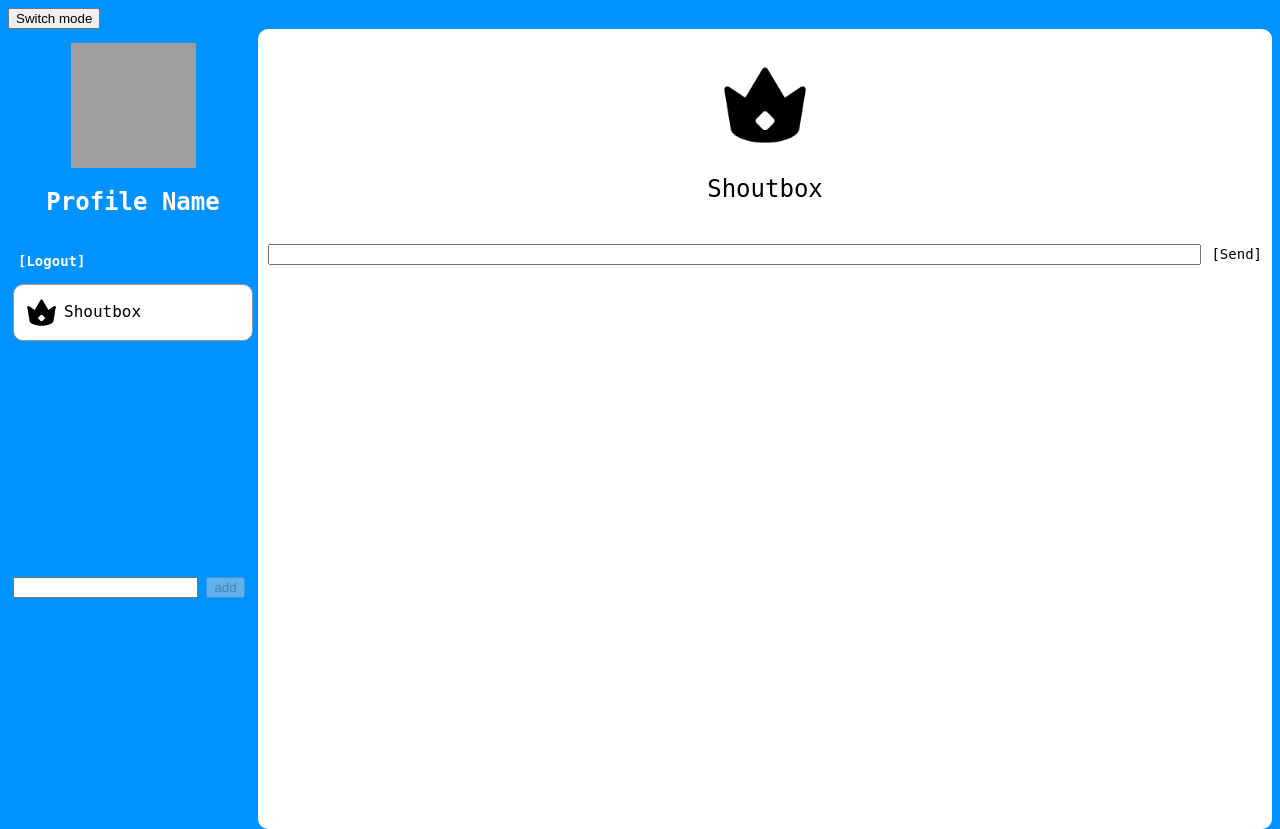
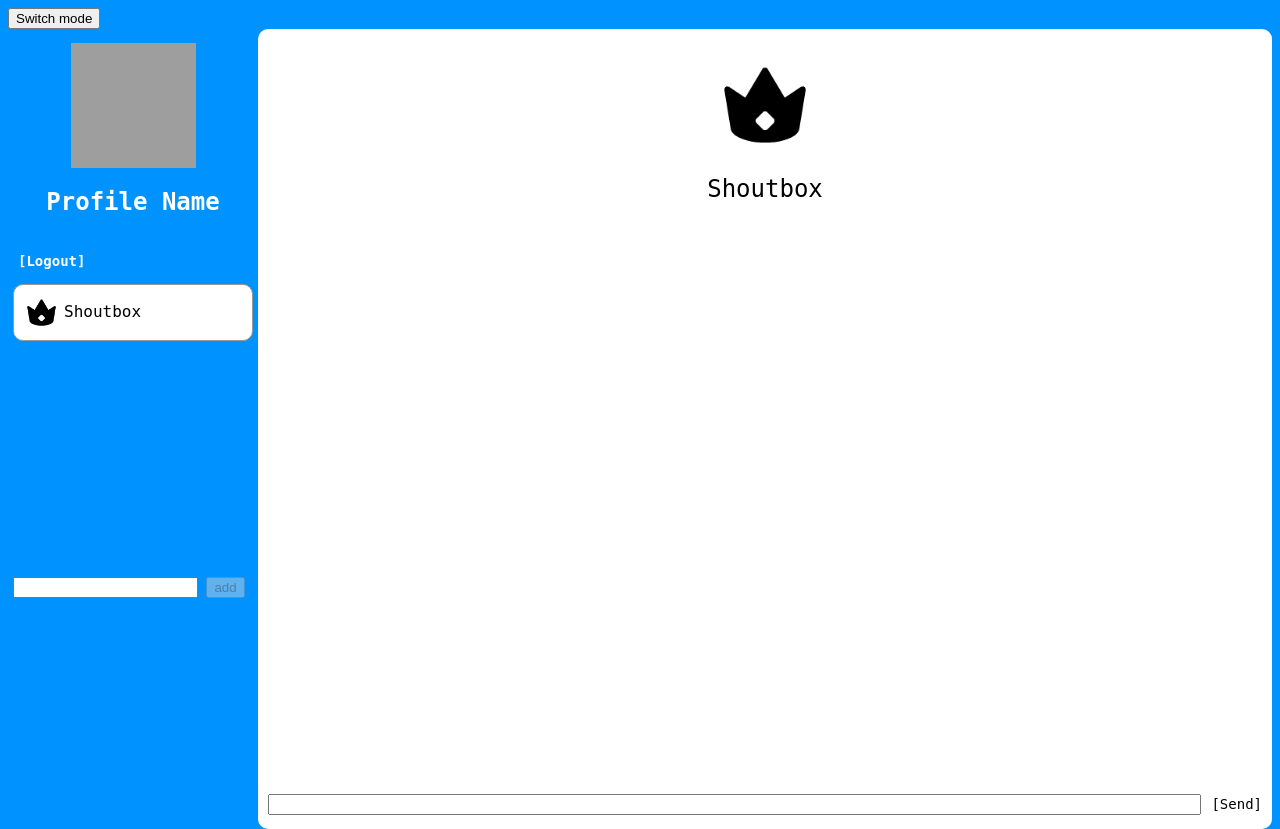
Before and after one commit to xlab-classes/cse442-spring2022-team-the-squad, a Flask app: page /landingPage/index.html in a window 1280 px wide. Run offline with Flask 2, Linux system fonts and the light colour scheme; data that the repository does not hold is empty; grey boxes are pictures that could not be loaded.

Commit message:
bug fix: chat overflow UI

```diff
--- a/static/styles/landingPage/css/main.css
+++ b/static/styles/landingPage/css/main.css
@@ -13,6 +13,10 @@
 	background-color: black;
 }
 
+.bodyGrey{
+	background-color: grey
+}
+
 .chatDark {
 	background-color: grey;
 	flex-grow: 1;
@@ -20,6 +24,14 @@
 	border-radius: 10px;
 }
 
+/* #theme-frame {
+	background-color: white;
+	flex-grow: 1;
+	flex-direction: column;
+	border-radius: 10px;
+} */
+
+/* problem seems to be here */
 #page {
 	position: relative;
 	margin: 0px;
--- a/templates/landingPage/index.html
+++ b/templates/landingPage/index.html
@@ -12,8 +12,12 @@
 			function darkFunction() {
 				var element = document.body;
 				var pg = document.getElementById("page");
-				var chatElem = document.getElementById("theme-frame");
-				chatElem.classList.toggle("chatDark");
+				// var chatElem = document.getElementById("chat-frame");
+				var recep = document.getElementById("recipient-frame");
+				var mess = document.getElementById("message-frame");
+				recep.classList.toggle("bodyGrey");
+				mess.classList.toggle("bodyGrey");
+				// chatElem.classList.toggle("chatDark");
 				element.classList.toggle("bodyDark");
 				pg.classList.toggle("bodyDark");
 			}
@@ -82,11 +86,13 @@
 					</form>
 				</div>
 			</div>
-			<div id="chat-frame">
-				<div id = "theme-frame">
+			<!-- <div id="theme-frame"> -->
+				<div id="chat-frame">
+					<!-- <div id = "theme-frame"> -->
 					<div id="recipient-frame">
 						<div id="recipient-photo">
-							<img src="{{ url_for('static',filename='styles/landingPage/images/profile_pic.png') }}" id="recipient-photo-image">
+							<img src="{{ url_for('static',filename='styles/landingPage/images/profile_pic.png') }}"
+								id="recipient-photo-image">
 						</div>
 						<div id="recipient-name">Recipient</div>
 					</div>
@@ -109,7 +115,7 @@
 						<div id="send-button" onclick="send_message()">[Send]</div>
 					</div>
 				</div>
-			</div>
+			<!-- </div> -->
 		</div>
 	</body>
 </html>
```
